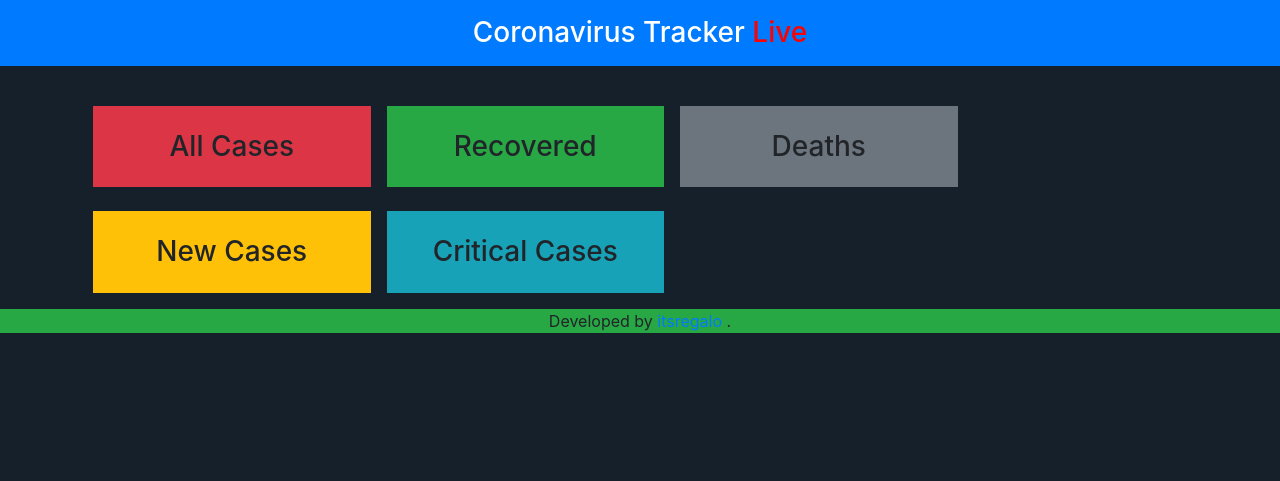
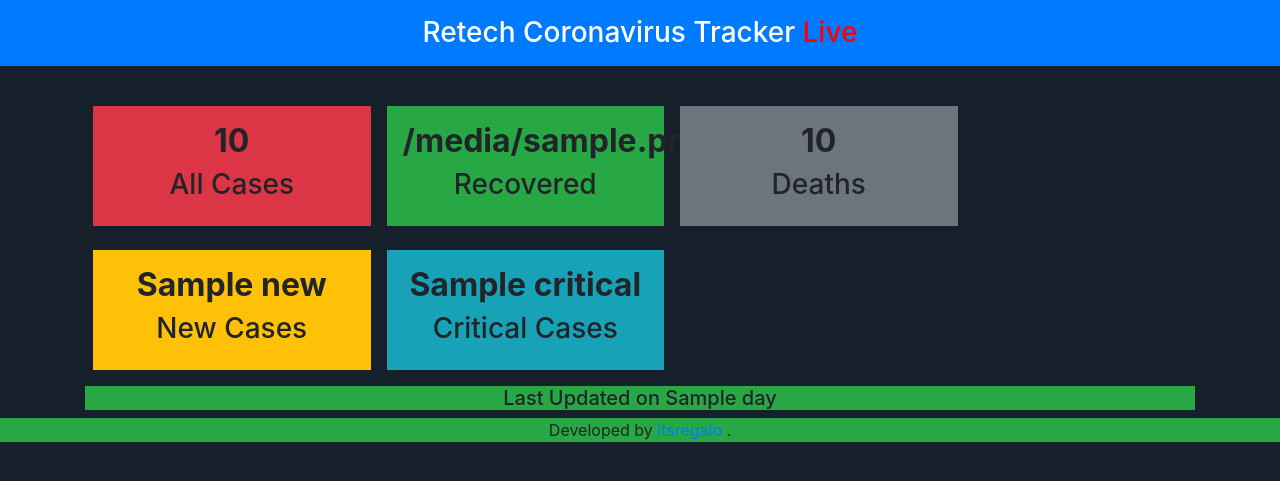
Before and after one commit to mwaiseghegift/Corona-Virus_Tracker, a Django app: page / in a window 1280 px wide. Shown: the top 481 px of the page. Run offline with Django 3.2, Linux system fonts and the light colour scheme; tables that the repository leaves empty hold one stand-in row (values such as "Sample post"); a database or web service that is not in the repository returns one stand-in record (values such as "Sample title"); data that the repository does not hold is empty; some libraries are stand-ins or nearby versions.

Commit message:
complete

```diff
--- a/coronatracker/templates/base.html
+++ b/coronatracker/templates/base.html
@@ -15,7 +15,7 @@
 </head>
 <body style="background-color: #15202b"">
     <div class="text-center">
-        <h3 style="color: white;" class="p-3 bg-primary">Coronavirus Tracker <span style="color: red;" >Live</span> </h3>
+        <h3 style="color: white;" class="p-3 bg-primary">Retech Coronavirus Tracker <span style="color: red;" >Live</span> </h3>
     </div>
 
     {% block body %}
--- a/coronatracker/templates/index.html
+++ b/coronatracker/templates/index.html
@@ -15,7 +15,7 @@
                   <div class="counter-box wow fadeInUp" data-wow-delay="0.2s">
                     <div class="icon-o"><i class="lni-users"></i></div>
                     <div class="fact-count">
-                      <h2><span class="counter"> <b>{{ all }}</b> </span></h2>
+                      <h2><span class="counter"> <b>{{ total }}</b> </span></h2>
                       <h3>All Cases</h3>
                     </div>
                   </div>
@@ -57,7 +57,7 @@
                 <div class="counter-box wow fadeInUp" data-wow-delay="0.2s">
                   <div class="icon-o"><i class="lni-users"></i></div>
                   <div class="fact-count">
-                    <h2><span class="counter"> <b>{{ serioz }}</b> </span></h2>
+                    <h2><span class="counter"> <b>{{ critical }}</b> </span></h2>
                     <h3>Critical Cases</h3>
                   </div>
                 </div>
@@ -69,11 +69,14 @@
         </div>
       </section>
       <!-- Counter Section End -->
+      <div class="bg-success">
+        <h5 class="text-center">Last Updated on {{ date_updated }}</h5>
+      </div>
 
 </div>
 <footer>
     <div class="text-center">
-        <p class="bg-success"> Developed by <a href="https://gateway47.pythonanywhere.com">itsregalo</a> .</p>
+        <p class="bg-success"> Developed by <a href="https://github.com/itsregalo">itsregalo</a> .</p>
     </div>
 
 </footer>
--- a/mainapp/views.py
+++ b/mainapp/views.py
@@ -1,8 +1,32 @@
 from django.shortcuts import render
-# import requests
+import requests
 
 # Create your views here.
 
 def HomeView(request, *args, **kwargs):
-    context = {}
+    url = "https://covid-193.p.rapidapi.com/statistics"
+
+    querystring = {"country":"Kenya"}
+
+    headers = {
+        'x-rapidapi-key': "3309c51481msh3e38aacc1ee9fc3p1de04bjsn538e242cf931",
+        'x-rapidapi-host': "covid-193.p.rapidapi.com"
+        }
+
+    response = requests.request("GET", url, headers=headers, params=querystring).json()
+
+    data = response['response'][0]
+    print(data)
+    context = {
+        'new':data['cases']['new'],
+        'active':data['cases']['active'],
+        'critical':data['cases']['critical'],
+        'recovered':data['cases']['recovered'],
+        'deaths':data['deaths']['total'],
+        'total':data['cases']['total'],
+        'date_updated':data['day'],
+        'time_updated':data['time']
+
+    }
+
     return render(request, 'index.html', context)
```
